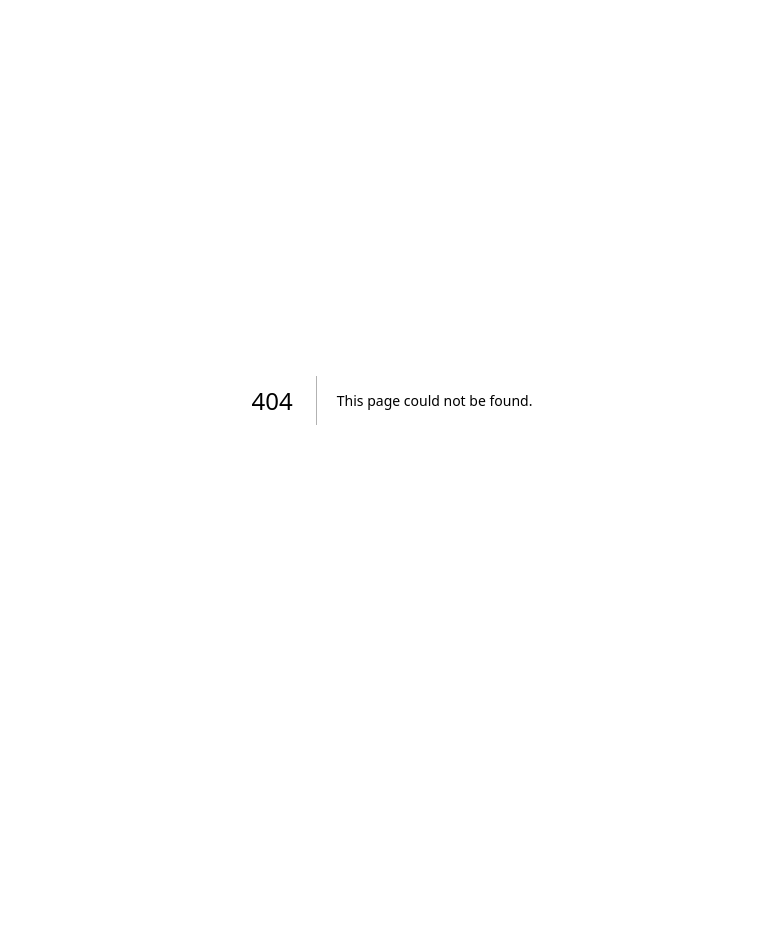
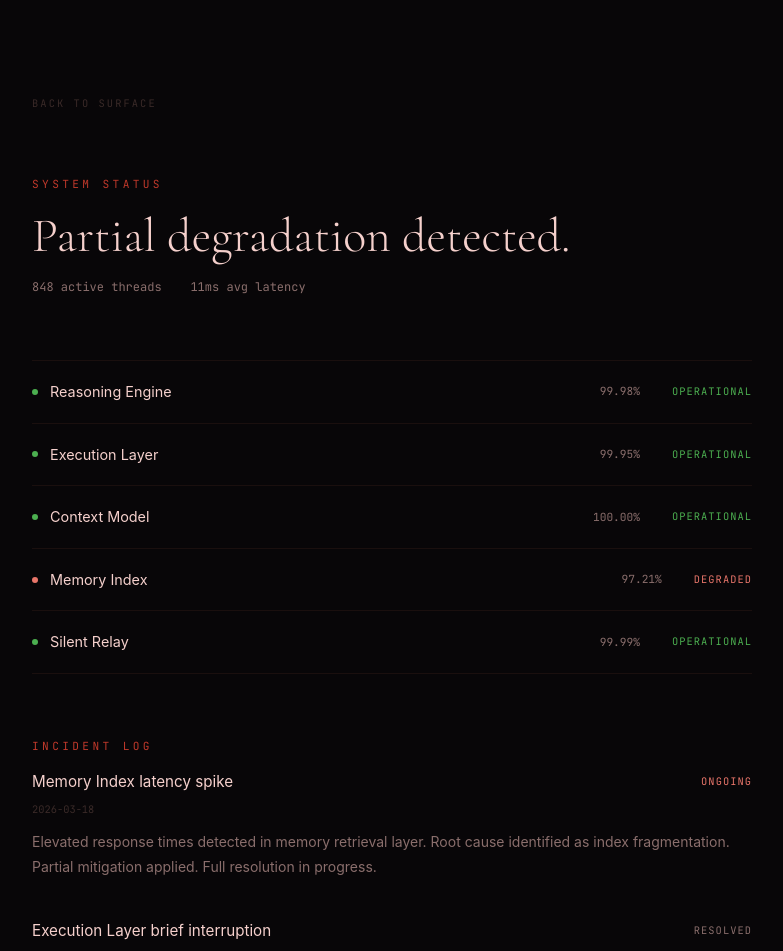
Before and after one commit to rbbieee/axiom, a Next.js app: page /status in a window 1280 px wide. Before the commit this address had no page. Shown: the top 951 px of the page, without its empty margins (248-1031 px from the left). Before the commit the page ends 800 px from the top, so only its background shows below. Built offline with nearby package versions, Linux system fonts and the light colour scheme.

Commit message:
feat: add status page

```diff
--- a/app/components/Navbar.tsx
+++ b/app/components/Navbar.tsx
@@ -28,12 +28,9 @@ export default function Navbar() {
       </span>
 
       <div style={{ display: "flex", gap: "2.5rem", alignItems: "center" }}>
-        <a href="/log" className="nav-link">
-          Terminal
-        </a>
-        <a href="#access" className="nav-link">
-          Request Access
-        </a>
+        <a href="/status" className="nav-link">Status</a>
+        <a href="/log" className="nav-link">Terminal</a>
+        <a href="#access" className="nav-link">Request Access</a>
       </div>
 
       <style>{`
--- /dev/null
+++ b/app/status/page.tsx
@@ -0,0 +1,244 @@
+"use client";
+
+import { useEffect, useState } from "react";
+
+const systems = [
+  { name: "Reasoning Engine", status: "operational", uptime: "99.98%" },
+  { name: "Execution Layer", status: "operational", uptime: "99.95%" },
+  { name: "Context Model", status: "operational", uptime: "100.00%" },
+  { name: "Memory Index", status: "degraded", uptime: "97.21%" },
+  { name: "Silent Relay", status: "operational", uptime: "99.99%" },
+];
+
+const incidents = [
+  {
+    date: "2026-03-18",
+    title: "Memory Index latency spike",
+    body: "Elevated response times detected in memory retrieval layer. Root cause identified as index fragmentation. Partial mitigation applied. Full resolution in progress.",
+    status: "ongoing",
+  },
+  {
+    date: "2026-03-11",
+    title: "Execution Layer brief interruption",
+    body: "A 4-minute interruption affected task execution for a subset of active objectives. All affected tasks were automatically rescheduled. No data loss occurred.",
+    status: "resolved",
+  },
+  {
+    date: "2026-02-28",
+    title: "Scheduled maintenance",
+    body: "Planned downtime for context model retraining. All systems returned to full operation within the estimated window.",
+    status: "resolved",
+  },
+];
+
+export default function StatusPage() {
+  const [threads, setThreads] = useState(847);
+  const [latency, setLatency] = useState(12);
+
+  useEffect(() => {
+    const interval = setInterval(() => {
+      setThreads((p) => p + Math.floor(Math.random() * 6) - 2);
+      setLatency((p) => Math.max(8, p + Math.floor(Math.random() * 4) - 2));
+    }, 2000);
+    return () => clearInterval(interval);
+  }, []);
+
+  const allOperational = systems.every((s) => s.status === "operational");
+
+  return (
+    <div className="status-page">
+      <div className="status-inner">
+
+        <a href="/" className="back-link">back to surface</a>
+
+        <p className="section-label">System Status</p>
+
+        <h1 className="status-heading">
+          {allOperational ? "All systems operational." : "Partial degradation detected."}
+        </h1>
+
+        <p className="status-meta">
+          {threads} active threads &nbsp;&nbsp; {latency}ms avg latency
+        </p>
+
+        <div className="systems-list">
+          {systems.map((sys, i) => (
+            <div key={i} className="system-row">
+              <div className="system-left">
+                <span
+                  className="status-dot"
+                  style={{
+                    background:
+                      sys.status === "operational"
+                        ? "#4CAF50"
+                        : sys.status === "degraded"
+                        ? "#E8756A"
+                        : "#C0392B",
+                  }}
+                />
+                <span className="system-name">{sys.name}</span>
+              </div>
+              <div className="system-right">
+                <span className="system-uptime">{sys.uptime}</span>
+                <span
+                  className="system-status"
+                  style={{
+                    color: sys.status === "operational" ? "#4CAF50" : "#E8756A",
+                  }}
+                >
+                  {sys.status}
+                </span>
+              </div>
+            </div>
+          ))}
+        </div>
+
+        <p className="section-label">Incident Log</p>
+
+        <div className="incidents-list">
+          {incidents.map((inc, i) => (
+            <div key={i} className="incident">
+              <div className="incident-header">
+                <span className="incident-title">{inc.title}</span>
+                <span
+                  className="incident-status"
+                  style={{
+                    color: inc.status === "ongoing" ? "#E8756A" : "#8A6E6C",
+                  }}
+                >
+                  {inc.status}
+                </span>
+              </div>
+              <p className="incident-date">{inc.date}</p>
+              <p className="incident-body">{inc.body}</p>
+            </div>
+          ))}
+        </div>
+
+      </div>
+
+      <style>{`
+        .status-page {
+          min-height: 100vh;
+          background: #080608;
+          padding: 6rem 2rem 4rem;
+        }
+        .status-inner {
+          max-width: 720px;
+          margin: 0 auto;
+        }
+        .back-link {
+          font-family: "JetBrains Mono", monospace;
+          font-size: 0.65rem;
+          letter-spacing: 0.2em;
+          text-transform: uppercase;
+          color: #3A2A28;
+          text-decoration: none;
+          display: block;
+          margin-bottom: 4rem;
+          transition: color 0.3s ease;
+        }
+        .back-link:hover { color: #8A6E6C; }
+        .section-label {
+          font-family: "JetBrains Mono", monospace;
+          font-size: 0.7rem;
+          letter-spacing: 0.3em;
+          color: #C0392B;
+          text-transform: uppercase;
+          margin-bottom: 1rem;
+        }
+        .status-heading {
+          font-family: "Cormorant Garamond", serif;
+          font-size: clamp(2rem, 5vw, 3rem);
+          font-weight: 300;
+          color: #F5D0CC;
+          margin-bottom: 0.75rem;
+          line-height: 1.2;
+        }
+        .status-meta {
+          font-family: "JetBrains Mono", monospace;
+          font-size: 0.75rem;
+          color: #8A6E6C;
+          margin-bottom: 4rem;
+        }
+        .systems-list {
+          border-top: 1px solid #1A0F0E;
+          margin-bottom: 4rem;
+        }
+        .system-row {
+          display: flex;
+          justify-content: space-between;
+          align-items: center;
+          border-bottom: 1px solid #1A0F0E;
+          padding: 1.25rem 0;
+        }
+        .system-left {
+          display: flex;
+          align-items: center;
+        }
+        .status-dot {
+          display: inline-block;
+          width: 6px;
+          height: 6px;
+          border-radius: 50%;
+          margin-right: 0.75rem;
+        }
+        .system-name {
+          font-family: "Inter", sans-serif;
+          font-size: 0.9rem;
+          color: #F5D0CC;
+        }
+        .system-right {
+          display: flex;
+          gap: 2rem;
+          align-items: center;
+        }
+        .system-uptime {
+          font-family: "JetBrains Mono", monospace;
+          font-size: 0.7rem;
+          color: #8A6E6C;
+        }
+        .system-status {
+          font-family: "JetBrains Mono", monospace;
+          font-size: 0.65rem;
+          letter-spacing: 0.1em;
+          text-transform: uppercase;
+        }
+        .incidents-list {
+          display: flex;
+          flex-direction: column;
+          gap: 2.5rem;
+        }
+        .incident-header {
+          display: flex;
+          justify-content: space-between;
+          align-items: center;
+          margin-bottom: 0.5rem;
+        }
+        .incident-title {
+          font-family: "Inter", sans-serif;
+          font-size: 0.95rem;
+          color: #F5D0CC;
+        }
+        .incident-status {
+          font-family: "JetBrains Mono", monospace;
+          font-size: 0.65rem;
+          letter-spacing: 0.1em;
+          text-transform: uppercase;
+        }
+        .incident-date {
+          font-family: "JetBrains Mono", monospace;
+          font-size: 0.65rem;
+          color: #3A2A28;
+          margin-bottom: 0.75rem;
+        }
+        .incident-body {
+          font-family: "Inter", sans-serif;
+          font-size: 0.875rem;
+          line-height: 1.8;
+          color: #8A6E6C;
+        }
+      `}</style>
+    </div>
+  );
+}
```
